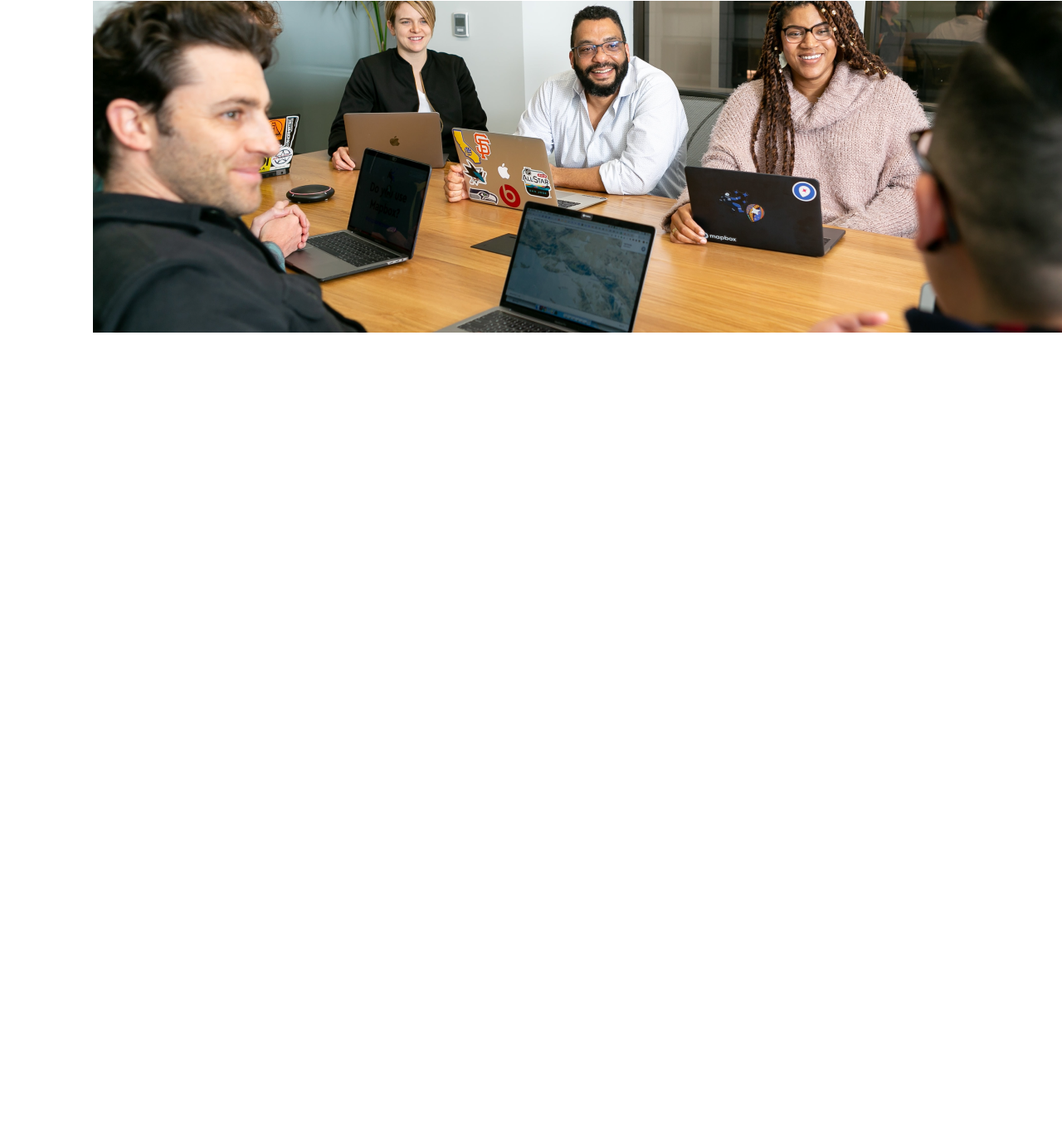
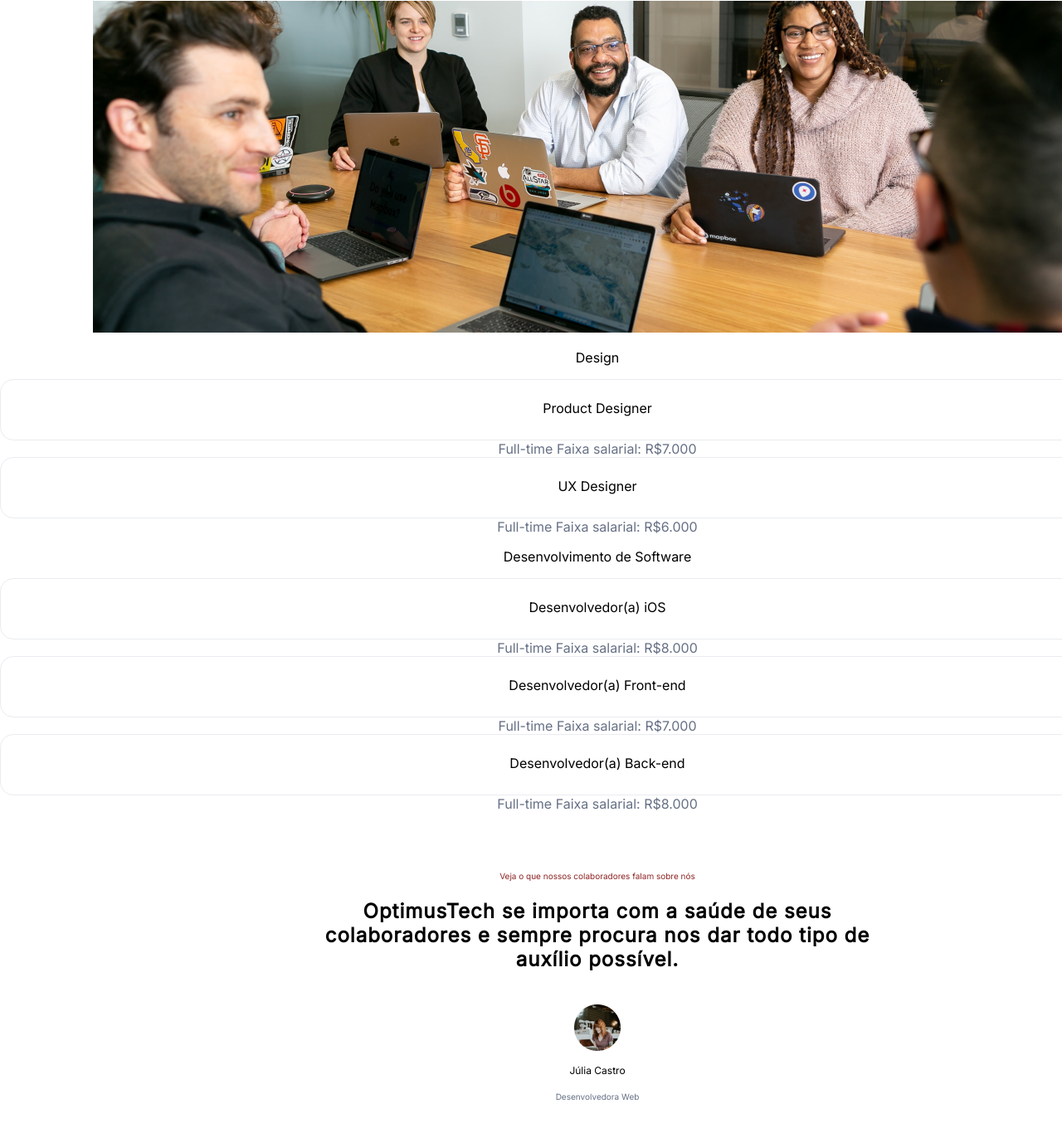
Before and after one commit to hugogrifoni/learnhtml, a plain HTML site: page 7 days of code/index.html in a window 1280 px wide. Shown: the part 915-2275 px from the top of the page at 83% size. Before the commit the page ends 1320 px from the top, so only its background shows below. Drawn offline with Linux system fonts and the light colour scheme.

Commit message:
depoimentos

```diff
--- a/7 days of code/index.html
+++ b/7 days of code/index.html
@@ -86,6 +86,53 @@
             <img src="./vagas/Image.png" alt="vagas">
         </div>
 
+        <div class="designVagas">
+            <p>Design</p>
+            <span class="tituloVaga">Product Designer</span>
+            <div class="infosVaga">
+                <span>Full-time</span>
+                <span>Faixa salarial: R$7.000</span>
+            </div>
+
+            <span class="tituloVaga">UX Designer</span>
+            <div class="infosVaga">
+                <span>Full-time</span>
+                <span>Faixa salarial: R$6.000</span>
+            </div>
+        </div>
+
+        <div class="devVagas">
+            <p>Desenvolvimento de Software</p>
+            <span class="tituloVaga">Desenvolvedor(a) iOS</span>
+            <div class="infosVaga">
+                <span>Full-time</span>
+                <span>Faixa salarial: R$8.000</span>
+            </div>
+
+            <span class="tituloVaga">Desenvolvedor(a) Front-end</span>
+            <div class="infosVaga">
+                <span>Full-time</span>
+                <span>Faixa salarial: R$7.000</span>
+            </div>
+            <span class="tituloVaga">Desenvolvedor(a) Back-end</span>
+            <div class="infosVaga">
+                <span>Full-time</span>
+                <span>Faixa salarial: R$8.000</span>
+            </div>
+        </div>
+    </section>
+
+    <section class="depo-container">
+        <div class="textMsg">
+            <span>Veja o que nossos colaboradores falam sobre nós</span>
+            <h1>OptimusTech se importa com a saúde de seus colaboradores e sempre procura nos dar todo tipo de auxílio possível.</h1>
+        </div>
+
+        <div class="imgMsg">
+            <img src="./depo/Avatar.png" alt="avatar">
+            <p>Júlia Castro</p>
+            <span>Desenvolvedora Web</span>
+        </div>
     </section>
 
 </body>
--- a/7 days of code/pag.css
+++ b/7 days of code/pag.css
@@ -160,24 +160,24 @@ section.NavBar {
 
 /* DAY 4 */
 .vagas-container {
-    display: flex;
+    /* display: flex; */
     text-align: center;
     margin-top: 50px;
     font-family: 'Inter', sans-serif;
 }
 
-.vagas-container span {
+.talentsVagas span {
     color: var(--main-color);
     border-radius: 16px;
     background: rgba(142, 36, 36, 0.05);
     font-size: 14px;
 }
 
-.vagas-container h1 {
+.talentsVagas h1 {
     font-size: 25px;
 }
 
-.vagas-container p {
+.talentsVagas p {
     font-size: 15px;
     color: var(--text-color);
 }
@@ -186,3 +186,57 @@ section.NavBar {
     margin-left: auto;
     margin-right: auto;
 }
+
+/* DAY 5 */
+.designVagas {
+    margin: 0 auto;
+}
+
+.tituloVaga {
+    box-sizing: border-box;
+    border: 1px solid #EAECF0;
+    border-radius: 16px;
+    display: flex;
+    flex-direction: column;
+    align-items: center;
+    gap: 24px;
+    padding: 24px 24px 28px;
+}
+
+.infosVaga {
+    color: var(--text-color);
+
+}
+
+/* DAY 6 */
+.depo-container {
+    margin-top: 55px;
+    margin-right: auto;
+    margin-left: auto;
+    font-family: 'Inter', sans-serif;
+    padding: 10px;
+    max-width: 50%;
+    text-align: center;
+}
+
+.textMsg span {
+    font-size: 10px;
+    color: var(--main-color);
+}
+
+.textMsg h1 {
+    letter-spacing: 1px;
+}
+
+.imgMsg {
+    padding: 20px;
+}
+
+.imgMsg p {
+    font-size: 12px;
+}
+
+.imgMsg span {
+    color: var(--text-color);
+    font-size: 10px;
+}
```
Also changed, not shown: 7 days of code/depo/Avatar.png (added).
